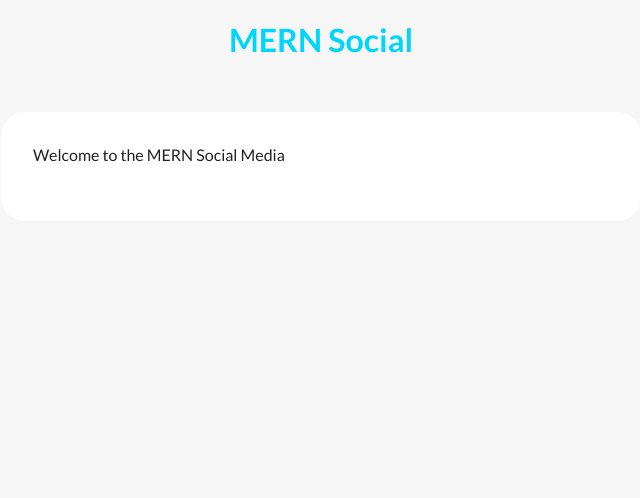
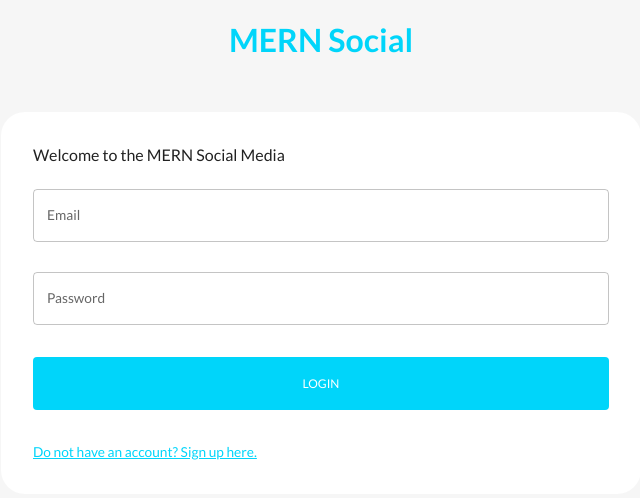
Before and after one commit to pulsar1812/mui-mern-social-client, a React (Create React App) app: page / in a window 1280 px wide. Shown: the top 498 px of the page, without its empty margins (319-959 px from the left). Built offline with nearby package versions, Linux system fonts and the light colour scheme.

Commit message:
Add register and login forms

```diff
--- a/src/scenes/login/Form.jsx
+++ b/src/scenes/login/Form.jsx
@@ -18,8 +18,14 @@
 import FlexBetween from '../../components/FlexBetween'
 
 const registerSchema = yup.object().shape({
-  firstName: yup.string().required('Required'),
-  lastName: yup.string().required('Required'),
+  firstName: yup
+    .string()
+    .max(30, 'Must be 30 characters or less')
+    .required('Required'),
+  lastName: yup
+    .string()
+    .max(30, 'Must be 30 characters or less')
+    .required('Required'),
   email: yup.string().email('Invalid email').required('Required'),
   password: yup.string().required('Required'),
   location: yup.string().required('Required'),
@@ -56,16 +62,230 @@
   const theme = useTheme()
   const isNonMobile = useMediaQuery('(min-width: 600px)')
 
+  const primary = theme.palette.primary.main
+  const primaryLight = theme.palette.primary.light
+  const medium = theme.palette.neutral.medium
+  const alt = theme.palette.background.alt
+
   const isLogin = pageType === 'login'
   const isRegister = pageType === 'register'
 
-  const handleSubmit = async (values, onSubmitProps) => {}
+  const handleRegister = async (values, onSubmitProps) => {
+    const formData = new FormData()
+    for (let value in values) {
+      formData.append(value, values[value])
+    }
+    formData.append('picturePath', values.picture.name)
+
+    const response = await fetch('http://localhost:5000/auth/register', {
+      method: 'POST',
+      body: formData,
+    })
+    const savedUser = await response.json()
+
+    onSubmitProps.resetForm()
+
+    if (savedUser) {
+      setPageType('login')
+    }
+  }
+
+  const handleLogin = async (values, onSubmitProps) => {
+    const response = await fetch('http://localhost:5000/auth/login', {
+      method: 'POST',
+      headers: {
+        'Content-Type': 'application/json',
+      },
+      body: JSON.stringify(values),
+    })
+    const data = await response.json()
+
+    onSubmitProps.resetForm()
+
+    if (data) {
+      dispatch(
+        login({
+          user: data.user,
+          token: data.token,
+        })
+      )
+
+      navigate('/home')
+    }
+  }
+
+  const handleFormSubmit = async (values, onSubmitProps) => {
+    if (isLogin) await handleLogin(values, onSubmitProps)
+    if (isRegister) await handleRegister(values, onSubmitProps)
+  }
 
   return (
     <Formik
-      onSubmit={handleSubmit}
+      onSubmit={handleFormSubmit}
       initialValues={isLogin ? initialValuesLogin : initialValuesRegister}
       validationSchema={isLogin ? loginSchema : registerSchema}
-    ></Formik>
+    >
+      {({
+        values,
+        errors,
+        touched,
+        handleBlur,
+        handleChange,
+        handleSubmit,
+        setFieldValue,
+        resetForm,
+      }) => (
+        <form onSubmit={handleSubmit}>
+          <Box
+            display='grid'
+            gap='30px'
+            gridTemplateColumns='repeat(4, minmax(0, 1fr))'
+            sx={{
+              '& > div': { gridColumn: isNonMobile ? undefined : 'span 4' },
+            }}
+          >
+            {isRegister && (
+              <>
+                <TextField
+                  label='First Name'
+                  onBlur={handleBlur}
+                  onChange={handleChange}
+                  value={values.firstName}
+                  name='firstName'
+                  error={
+                    Boolean(touched.firstName) && Boolean(errors.firstName)
+                  }
+                  helperText={touched.firstName && errors.firstName}
+                  sx={{ gridColumn: 'span 2' }}
+                />
+                <TextField
+                  label='Last Name'
+                  onBlur={handleBlur}
+                  onChange={handleChange}
+                  value={values.lastName}
+                  name='lastName'
+                  error={Boolean(touched.lastName) && Boolean(errors.lastName)}
+                  helperText={touched.lastName && errors.lastName}
+                  sx={{ gridColumn: 'span 2' }}
+                />
+                <TextField
+                  label='Location'
+                  onBlur={handleBlur}
+                  onChange={handleChange}
+                  value={values.location}
+                  name='location'
+                  error={Boolean(touched.location) && Boolean(errors.location)}
+                  helperText={touched.location && errors.location}
+                  sx={{ gridColumn: 'span 4' }}
+                />
+                <TextField
+                  label='Occupation'
+                  onBlur={handleBlur}
+                  onChange={handleChange}
+                  value={values.occupation}
+                  name='occupation'
+                  error={
+                    Boolean(touched.occupation) && Boolean(errors.occupation)
+                  }
+                  helperText={touched.occupation && errors.occupation}
+                  sx={{ gridColumn: 'span 4' }}
+                />
+                <Box
+                  gridColumn='span 4'
+                  border={`1px solid ${medium}`}
+                  borderRadius='5px'
+                  p='1rem'
+                >
+                  <Dropzone
+                    acceptedFiles='.jpg,.jpeg,.png'
+                    multiple={false}
+                    onDrop={(acceptedFiles) =>
+                      setFieldValue('picture', acceptedFiles[0])
+                    }
+                  >
+                    {({ getRootProps, getInputProps }) => (
+                      <Box
+                        {...getRootProps()}
+                        border={`2px dashed ${primary}`}
+                        p='1rem'
+                        sx={{
+                          '&:hover': { cursor: 'pointer' },
+                        }}
+                      >
+                        <input {...getInputProps()} />
+                        {!values.picture ? (
+                          <p>Add Picture Here</p>
+                        ) : (
+                          <FlexBetween>
+                            <Typography>{values.picture.name}</Typography>
+                            <EditOutlined />
+                          </FlexBetween>
+                        )}
+                      </Box>
+                    )}
+                  </Dropzone>
+                </Box>
+              </>
+            )}
+            <TextField
+              label='Email'
+              onBlur={handleBlur}
+              onChange={handleChange}
+              value={values.email}
+              name='email'
+              error={Boolean(touched.email) && Boolean(errors.email)}
+              helperText={touched.email && errors.email}
+              sx={{ gridColumn: 'span 4' }}
+            />
+            <TextField
+              label='Password'
+              type='password'
+              onBlur={handleBlur}
+              onChange={handleChange}
+              value={values.password}
+              name='password'
+              error={Boolean(touched.password) && Boolean(errors.password)}
+              helperText={touched.password && errors.password}
+              sx={{ gridColumn: 'span 4' }}
+            />
+          </Box>
+
+          {/* Buttons */}
+          <Box>
+            <Button
+              fullWidth
+              type='submit'
+              sx={{
+                backgroundColor: primary,
+                color: alt,
+                '&:hover': { color: primary },
+                p: '1rem',
+                m: '2rem 0',
+              }}
+            >
+              {isLogin ? 'Login' : 'Register'}
+            </Button>
+            <Typography
+              onClick={() => {
+                setPageType(isLogin ? 'register' : 'login')
+                resetForm()
+              }}
+              sx={{
+                color: primary,
+                textDecoration: 'underline',
+                '&:hover': {
+                  color: primaryLight,
+                  cursor: 'pointer',
+                },
+              }}
+            >
+              {isLogin
+                ? 'Do not have an account? Sign up here.'
+                : 'Already have an account? Login here.'}
+            </Typography>
+          </Box>
+        </form>
+      )}
+    </Formik>
   )
 }
--- a/src/scenes/login/index.jsx
+++ b/src/scenes/login/index.jsx
@@ -1,4 +1,6 @@
 import { Box, Typography, useMediaQuery, useTheme } from '@mui/material'
+
+import Form from './Form'
 
 export default function Login() {
   const theme = useTheme()
@@ -24,6 +26,7 @@
         <Typography variant='h5' fontWeight='500' sx={{ mb: '1.5rem' }}>
           Welcome to the MERN Social Media
         </Typography>
+        <Form />
       </Box>
     </Box>
   )
```
